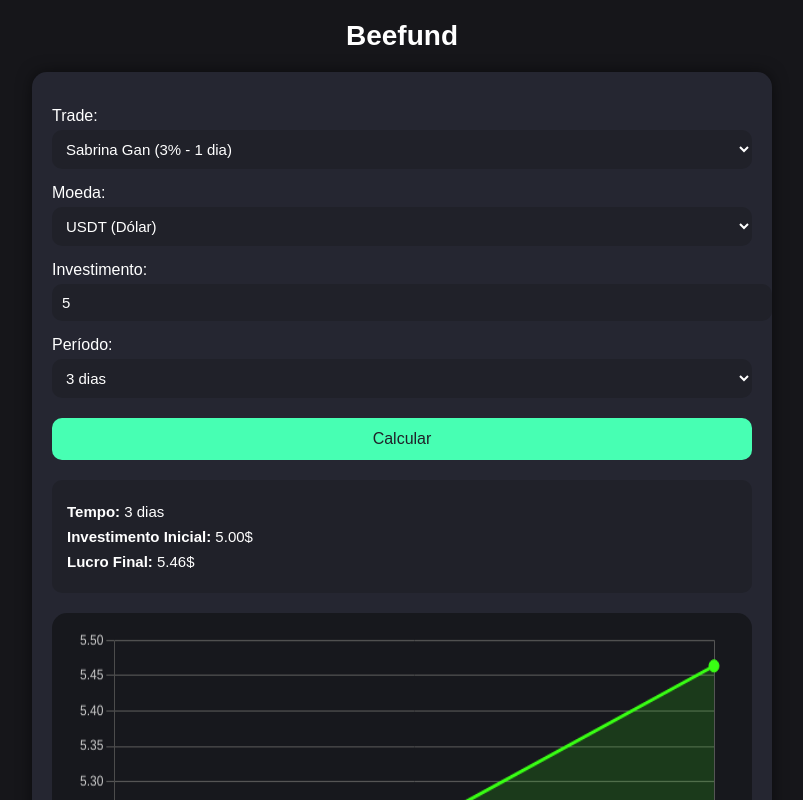
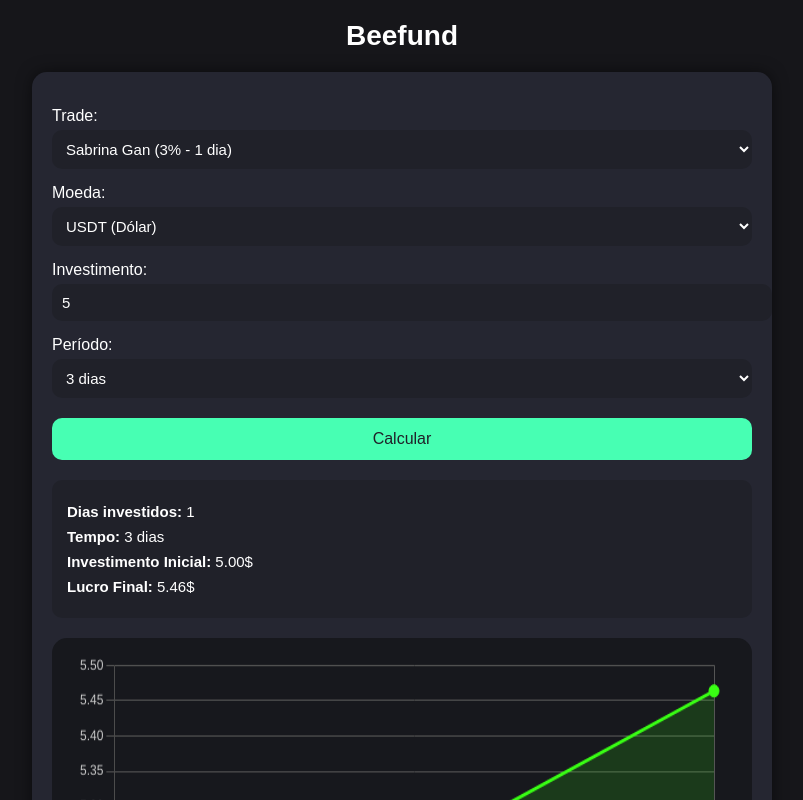
Before and after one commit to victorndesigner/beefund, a plain HTML site: page index.html in a window 1280 px wide. Both pictures are taken after typing "5", "5" into the empty fields and a click on the button "Calcular". Shown: the top 800 px of the page, without its empty margins (238-1041 px from the left). Drawn offline with nearby package versions, Linux system fonts and the light colour scheme; no server answers.

Commit message:
Update index.html

```diff
--- a/index.html
+++ b/index.html
@@ -144,12 +144,7 @@
         <canvas id="evolucaoChart"></canvas>
     </div>
     <label for="withdraw">Retirar:</label>
-            <input
-                type="number"
-                id="withdraw"
-                step="0.01"
-                placeholder="Ex: 50.00"
-            />
+    <input type="number" id="withdraw" step="0.01" placeholder="Ex: 50.00"/>
     <label for="withdrawType">Forma de retirada:</label>
     <select id="withdrawType">
         <option value="pix">Pix (8%)</option>
@@ -162,78 +157,149 @@
 let currencySelecionada = "usdt";
 let historicoGlobal = [];
 let saqueRealizado = false;
+
 const trades = {
     sabrina: {nome:"Sabrina Gan", fator:1.03, cicloDias:1, min:5, max:5, periodos:[{v:3,l:"3 dias"},{v:6,l:"6 dias"},{v:12,l:"12 dias"},{v:30,l:"1 mês"},{v:60,l:"2 meses"},{v:90,l:"3 meses"}]},
     pepper: {nome:"Pepperstone", fator:1.16, cicloDias:7, min:10, max:100, periodos:[{v:7,l:"7 dias"},{v:14,l:"14 dias"},{v:30,l:"1 mês"},{v:60,l:"2 meses"},{v:90,l:"3 meses"}]},
     anne: {nome:"Anne Richards", fator:1.47, cicloDias:15, min:20, max:200, periodos:[{v:15,l:"15 dias"},{v:30,l:"1 mês"},{v:60,l:"2 meses"},{v:90,l:"3 meses"},{v:180,l:"6 meses"}]}
 };
+
 function atualizarPeriodos(){
-              let tradeSel=document.getElementById("trade").value;
-              let select=document.getElementById("period");
-              select.innerHTML="";
-              trades[tradeSel].periodos.forEach(p=>{let opt=document.createElement("option"); opt.value=p.v; opt.textContent=p.l; select.appendChild(opt);});
+    let tradeSel = document.getElementById("trade").value;
+    let select = document.getElementById("period");
+    select.innerHTML = "";
+    trades[tradeSel].periodos.forEach(p=>{
+        let opt = document.createElement("option");
+        opt.value = p.v;
+        opt.textContent = p.l;
+        select.appendChild(opt);
+    });
     atualizarPlaceholder();
 }
+
 function atualizarPlaceholder(){
-              let tradeSel=document.getElementById("trade").value;
-              let trade=trades[tradeSel];
-              const input=document.getElementById("investment");
-              if(currencySelecionada==="usdt"){input.placeholder=`Mín: ${trade.min}$ | Máx: ${trade.max}$`;}
-              else{input.placeholder=`Mín: R$ ${(trade.min*taxaCambio).toFixed(2)} | Máx: R$ ${(trade.max*taxaCambio).toFixed(2)}`;}
-              input.value="";
+    let tradeSel = document.getElementById("trade").value;
+    let trade = trades[tradeSel];
+    const input = document.getElementById("investment");
+    if(currencySelecionada==="usdt"){
+        input.placeholder = `Mín: ${trade.min}$ | Máx: ${trade.max}$`;
+    } else {
+        input.placeholder = `Mín: R$ ${(trade.min*taxaCambio).toFixed(2)} | Máx: R$ ${(trade.max*taxaCambio).toFixed(2)}`;
     }
-            document.getElementById("currency").addEventListener("change",function(){currencySelecionada=this.value; atualizarPlaceholder();});
-            async function atualizarCambio(){try{let res=await fetch("https://api.exchangerate.host/latest?base=USD&symbols=BRL"); let data=await res.json(); taxaCambio=data.rates.BRL;} catch(e){console.log("Erro cambio:",e);} atualizarPlaceholder();}
-            function formatarValor(v){return currencySelecionada==="brl"?`R$ ${v.toFixed(2)}`:`${v.toFixed(2)}$`;}
-            function calcular(){
-              let tradeSel=document.getElementById("trade").value;
-              let trade=trades[tradeSel];
-              let input=parseFloat(document.getElementById("investment").value);
-              if(isNaN(input)){alert("Digite valor válido.");return;}
-              let investimentoUSD = currencySelecionada === "brl" ? input / taxaCambio : input;
-            let min = currencySelecionada === "brl" ? trade.min * taxaCambio : trade.min;
-            let max = currencySelecionada === "brl" ? trade.max * taxaCambio : trade.max;
-
-            if (input < min || input > max) {
-              alert(`O investimento deve estar entre ${formatarValor(min)} e ${formatarValor(max)}.`);
-              return;
 }
 
-              let dias=parseInt(document.getElementById("period").value);
-              let ciclos=Math.floor(dias/trade.cicloDias);
-              let saldo=investimentoUSD;
-              let historico=[saldo];
-              let rendimentos=[];
-              for(let i=0;i<ciclos;i++){let rendimento=saldo*(trade.fator-1); saldo*=trade.fator; historico.push(saldo); rendimentos.push(rendimento);}
-              saldoAtual=saldo; valorInvestido=investimentoUSD;
-              tempoInvestimento=dias>=30?`${Math.floor(dias/30)} meses`:`${dias} dias`;
-              historicoGlobal=historico; saqueRealizado=false;
-              document.getElementById("btnRetirar").disabled=false;
-              document.getElementById("results").innerHTML=`
+document.getElementById("currency").addEventListener("change",function(){
+    currencySelecionada = this.value;
+    atualizarPlaceholder();
+});
+
+async function atualizarCambio(){
+    try{
+        let res = await fetch("https://api.exchangerate.host/latest?base=USD&symbols=BRL");
+        let data = await res.json();
+        taxaCambio = data.rates.BRL;
+    } catch(e){
+        console.log("Erro cambio:",e);
+    }
+    atualizarPlaceholder();
+}
+
+function formatarValor(v){
+    return currencySelecionada==="brl"?`R$ ${v.toFixed(2)}`:`${v.toFixed(2)}$`;
+}
+
+function calcular(){
+    let tradeSel = document.getElementById("trade").value;
+    let trade = trades[tradeSel];
+    let input = parseFloat(document.getElementById("investment").value);
+    if(isNaN(input)){alert("Digite valor válido."); return;}
+
+    // Valor máximo por ciclo em USD
+    let valorMaxPorCiclo = trade.max;
+    if(currencySelecionada==="brl") valorMaxPorCiclo *= taxaCambio;
+
+    // Checar mínimo
+    let minInvest = currencySelecionada==="usdt"?trade.min:trade.min*taxaCambio;
+    if(input < minInvest){alert(`O investimento deve ser no mínimo ${formatarValor(minInvest)}.`); return;}
+
+    // Calcular dias investidos
+    let ciclosCompletos = Math.floor(input / valorMaxPorCiclo);
+    let sobra = input % valorMaxPorCiclo;
+    let diasInvestidos = ciclosCompletos + (sobra > 0 ? 1 : 0);
+
+    // Calcular saldo usando o período selecionado
+    let diasSelecionados = parseInt(document.getElementById("period").value);
+    let investimentoUSD = currencySelecionada==="brl"?input/taxaCambio:input;
+
+    let ciclos = Math.floor(diasSelecionados / trade.cicloDias);
+    let saldo = investimentoUSD;
+    let historico = [saldo];
+    for(let i=0;i<ciclos;i++){
+        saldo *= trade.fator;
+        historico.push(saldo);
+    }
+
+    saldoAtual = saldo;
+    valorInvestido = investimentoUSD;
+    tempoInvestimento = diasSelecionados >= 30 ? `${Math.floor(diasSelecionados/30)} meses` : `${diasSelecionados} dias`;
+    historicoGlobal = historico;
+    saqueRealizado = false;
+    document.getElementById("btnRetirar").disabled = false;
+
+    document.getElementById("results").innerHTML = `
+        <p><b>Dias investidos:</b> ${diasInvestidos}</p>
         <p><b>Tempo:</b> ${tempoInvestimento}</p>
         <p><b>Investimento Inicial:</b> ${formatarValor(currencySelecionada==="brl"?valorInvestido*taxaCambio:valorInvestido)}</p>
         <p><b>Lucro Final:</b> ${formatarValor(currencySelecionada==="brl"?saldoAtual*taxaCambio:saldoAtual)}</p>
     `;
+
     document.getElementById("chartContainer").style.display="flex";
-              atualizarGrafico(historico, dias, trade.cicloDias);
+    atualizarGrafico(historico, diasSelecionados, trade.cicloDias);
 }
+
 function atualizarGrafico(historico, dias, ciclo){
-              const ctx=document.getElementById("evolucaoChart").getContext("2d");
-              let labels=[],dados=[];
-              if(dias<30){
-                labels=["Início","Fim"];
-                dados=[historico[0],historico[historico.length-1]].map(v=>currencySelecionada==="brl"?v*taxaCambio:v);
+    const ctx = document.getElementById("evolucaoChart").getContext("2d");
+    let labels = [], dados = [];
+    if(dias < 30){
+        labels = ["Início","Fim"];
+        dados = [historico[0],historico[historico.length-1]].map(v=>currencySelecionada==="brl"?v*taxaCambio:v);
     } else {
-                let totalMeses=Math.ceil(dias/30);
+        let totalMeses = Math.ceil(dias/30);
         for(let m=0;m<=totalMeses;m++){
             labels.push(m===0?"Início":`${m}M`);
-                  let idx=Math.min(Math.floor(m*historico.length/totalMeses),historico.length-1);
+            let idx = Math.min(Math.floor(m*historico.length/totalMeses),historico.length-1);
             dados.push(currencySelecionada==="brl"?historico[idx]*taxaCambio:historico[idx]);
         }
     }
     if(chart) chart.destroy();
-              chart=new Chart(ctx,{type:'line',data:{labels:labels,datasets:[{data:dados,borderColor:'#39ff14',backgroundColor:'rgba(57,255,20,0.15)',fill:true,tension:0.3,pointBackgroundColor:'#39ff14',pointRadius:5}]},options:{responsive:true,plugins:{legend:{display:false},tooltip:{intersect:true,mode:'nearest',callbacks:{label:function(context){let idx=context.dataIndex; let rendimento=idx>0?dados[idx]-dados[idx-1]:0; return `Saldo: ${formatarValor(dados[idx])}` + (idx>0?` | Rendimento: ${formatarValor(rendimento)}`:"");}}}},interaction:{intersect:true,mode:'nearest'},scales:{x:{ticks:{color:'#ccc'},grid:{color:'#555',borderColor:'#888'}},y:{ticks:{color:'#ccc'},grid:{color:'#555',borderColor:'#888'}}}}});
+    chart = new Chart(ctx,{
+        type:'line',
+        data:{labels: labels,datasets:[{data:dados,borderColor:'#39ff14',backgroundColor:'rgba(57,255,20,0.15)',fill:true,tension:0.3,pointBackgroundColor:'#39ff14',pointRadius:5}]},
+        options:{
+            responsive:true,
+            plugins:{
+                legend:{display:false},
+                tooltip:{
+                    intersect:true,
+                    mode:'nearest',
+                    callbacks:{
+                        label:function(context){
+                            let idx=context.dataIndex;
+                            let rendimento=idx>0?dados[idx]-dados[idx-1]:0;
+                            return `Saldo: ${formatarValor(dados[idx])}` + (idx>0?` | Rendimento: ${formatarValor(rendimento)}`:"");
                         }
+                    }
+                }
+            },
+            interaction:{intersect:true,mode:'nearest'},
+            scales:{
+                x:{ticks:{color:'#ccc'},grid:{color:'#555',borderColor:'#888'}},
+                y:{ticks:{color:'#ccc'},grid:{color:'#555',borderColor:'#888'}}
+            }
+        }
+    });
+}
+
 function retirar(){
     if(saqueRealizado){alert("Você só pode sacar uma vez por cálculo.");return;}
     let valor=parseFloat(document.getElementById("withdraw").value);
@@ -244,14 +310,20 @@
     let valorUSD=currencySelecionada==="brl"?valor/taxaCambio:valor;
     let taxa=tipo==="pix"?0.08:0.06;
     let liquidoUSD=valorUSD*(1-taxa);
-              saldoAtual-=valorUSD; saqueRealizado=true; document.getElementById("btnRetirar").disabled=true;
+    saldoAtual-=valorUSD;
+    saqueRealizado=true;
+    document.getElementById("btnRetirar").disabled=true;
     document.getElementById("results").innerHTML+=`
         <p><b>Retirado:</b> ${formatarValor(valor)}</p>
         <p><b>Recebido Líquido:</b> ${formatarValor(currencySelecionada==="brl"?liquidoUSD*taxaCambio:liquidoUSD)}</p>
         <p><b>Atual:</b> ${formatarValor(currencySelecionada==="brl"?saldoAtual*taxaCambio:saldoAtual)}</p>
     `;
 }
-            window.addEventListener("load",()=>{atualizarCambio(); atualizarPeriodos();});
+
+window.addEventListener("load",()=>{
+    atualizarCambio();
+    atualizarPeriodos();
+});
 </script>
 </body>
 </html>
```
Lines whose indentation alone changed are shown as unchanged.
